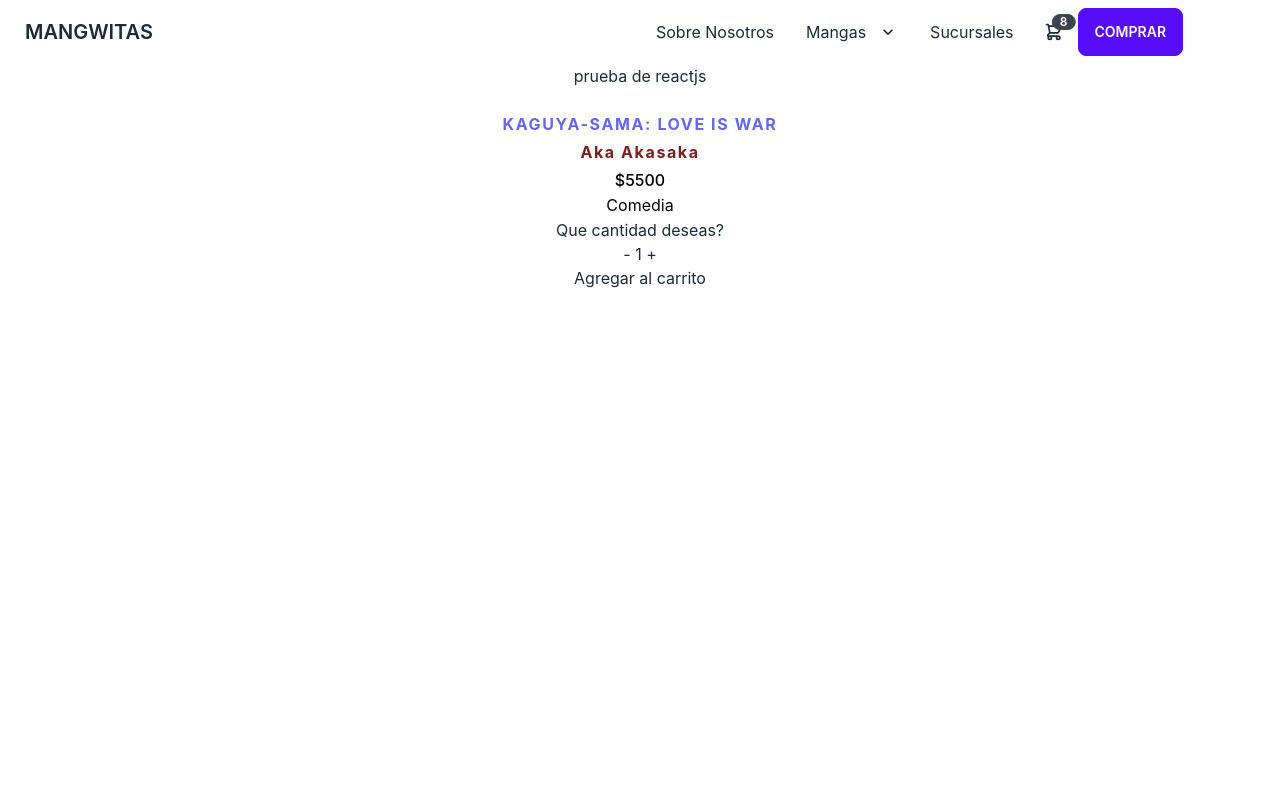
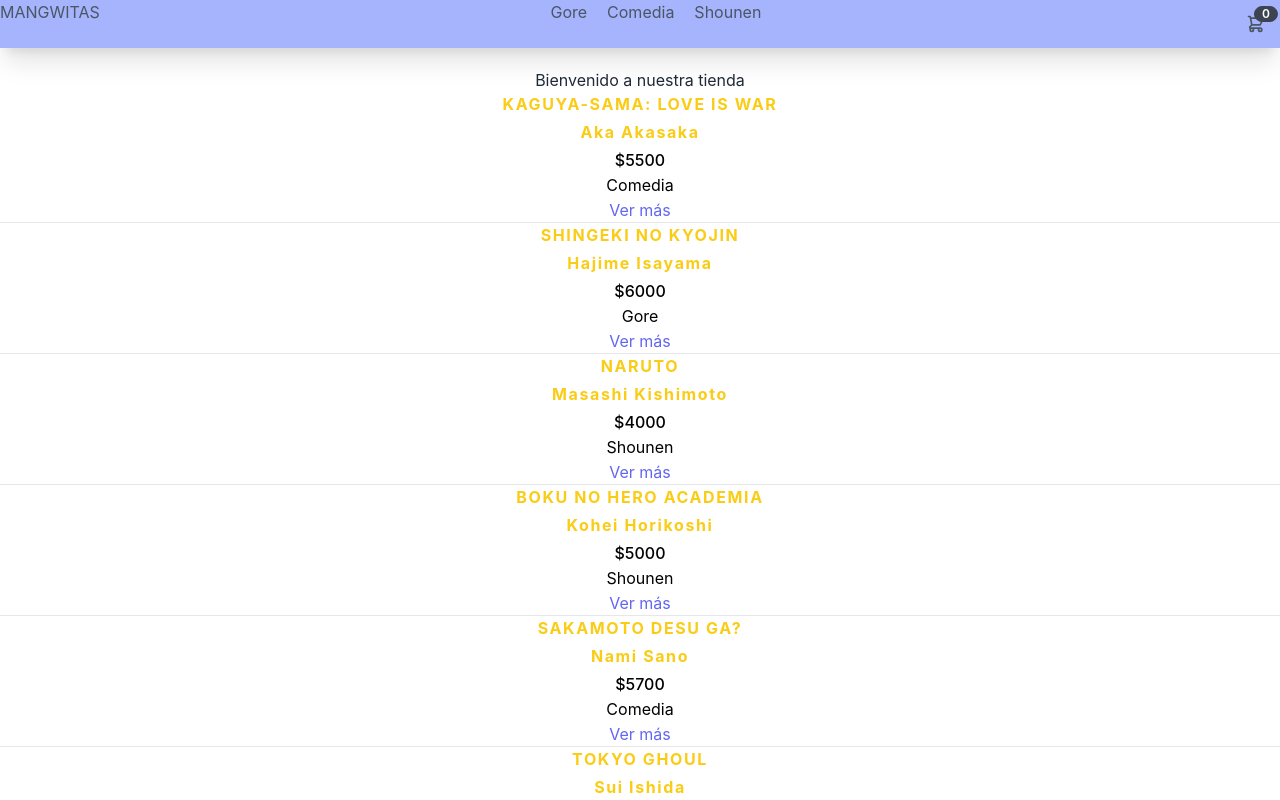
Before and after one commit to NahuelMoyano/RJ-31160-NM, a React (Create React App) app: page / in a window 1280 px wide. Shown: the top 800 px of the page. Built offline with nearby package versions, Linux system fonts and the light colour scheme.

Commit message:
Primer Entrega Final

```diff
--- a/package.json
+++ b/package.json
@@ -11,6 +11,7 @@
     "react": "^18.0.0",
     "react-bootstrap": "^2.2.3",
     "react-dom": "^18.0.0",
+    "react-router-dom": "^6.3.0",
     "react-scripts": "5.0.0",
     "web-vitals": "^2.1.4"
   },
--- a/src/App.js
+++ b/src/App.js
@@ -1,16 +1,20 @@
-import logo from './logo.svg';
 import './App.css';
-import NavBar from './componentes/NavBar';
 import ItemListContainer from './componentes/ItemListContainer';
 import ItemDetailContainer from './componentes/ItemDetailContainer';
+import { BrowserRouter, Route, Routes} from "react-router-dom"
+import NavBar from './componentes/NavBar';
 
 function App() {
   return (
     <div className="App">
-      <NavBar/>
-      <h1>prueba de reactjs</h1><br/>
-      {/* <ItemListContainer  titulo= "Hola Mundo"/> */}
-      <ItemDetailContainer/>
+      <BrowserRouter>
+        <NavBar/>
+        <Routes>
+          <Route path= "/" element= { <ItemListContainer titulo="Bienvenido a nuestra tienda" /> } />
+          <Route path= "/category/:categoryid" element=  { <ItemListContainer titulo="Categorias de productos"/> } />
+          <Route path= "/manga/:itemid" element= {<ItemDetailContainer id= {3} />} />
+        </Routes>
+      </BrowserRouter>
     </div>
   );
 }
--- a/src/componentes/CardWidget.js
+++ b/src/componentes/CardWidget.js
@@ -6,18 +6,9 @@
       <label tabindex="0" className="btn btn-ghost btn-circle">
         <div className="indicator">
           <svg xmlns="http://www.w3.org/2000/svg" className="h-5 w-5" fill="none" viewBox="0 0 24 24" stroke="currentColor"><path stroke-linecap="round" stroke-linejoin="round" stroke-width="2" d="M3 3h2l.4 2M7 13h10l4-8H5.4M7 13L5.4 5M7 13l-2.293 2.293c-.63.63-.184 1.707.707 1.707H17m0 0a2 2 0 100 4 2 2 0 000-4zm-8 2a2 2 0 11-4 0 2 2 0 014 0z" /></svg>
-          <span className="badge badge-sm indicator-item">8</span>
+          <span className="badge badge-sm indicator-item">0</span>
         </div>
       </label>
-      <div tabindex="0" className="mt-3 card card-compact dropdown-content w-52 bg-base-100 shadow">
-        <div className="card-body">
-          <span className="font-bold text-lg">8 Items</span>
-          <span className="text-info">Subtotal: $999</span>
-          <div className="card-actions">
-            <button className="btn btn-primary btn-block">View cart</button>
-          </div>
-        </div>
-      </div>
     </div>
   )
 }
--- a/src/componentes/Item.js
+++ b/src/componentes/Item.js
@@ -1,4 +1,5 @@
 import React from "react";
+import { Link } from 'react-router-dom'
 
 const Item=({productos})=>{
   return(
@@ -14,9 +15,9 @@
           <h2>${productos.precio}</h2>
         </span>
         <p className="leading-relaxed text-black">{productos.categoria}</p>
-        <button className="text-indigo-500 inline-flex items-center">
+        <Link to= {`/item/${productos.id}`}  className="text-indigo-500 inline-flex items-center">
           Ver más
-        </button>
+        </Link>
         <hr/>
       </div>
     </div>
--- a/src/componentes/ItemDetailContainer.js
+++ b/src/componentes/ItemDetailContainer.js
@@ -1,22 +1,28 @@
-import React, { useEffect, useState } from 'react'
-import productos from '../data/productos'
+import React, { useEffect, useState } from 'react';
+import { useParams } from 'react-router-dom';
+import productos from '../data/productos';
 import ItemDetail from './ItemDetail';
 
-function getProducto() {
-  return new Promise ( (resolve, reject) => {
-    setTimeout(() => {
-      resolve (productos);
-      }, 1000);
+function getProducto(id){
+  return new Promise( (resolve, reject) =>{
+    setTimeout (() =>{
+      const productoFound = productos.find( (producto) =>{
+        return parseInt(id) === producto.id
+      })
+      resolve(productoFound);
+   }, 700);
   });
 }
 
-function ItemDetailContainer () {
+function ItemListContainer () {
   const [producto, setProducto] = useState([])
+  const { itemid } = useParams ();
   useEffect( () =>{
-    getProducto().then (respuestaPromise => {
-      setProducto (respuestaPromise[0])
+    getProducto(itemid).then (respuestaPromise => {
+      setProducto (respuestaPromise)
     })
-  }, [])
+  }, [itemid])
+
   return (
     <div>
       <ItemDetail producto={producto}/>
@@ -24,4 +30,4 @@
   )
 }
 
-export default ItemDetailContainer;
+export default ItemListContainer;
--- a/src/componentes/ItemListContainer.js
+++ b/src/componentes/ItemListContainer.js
@@ -1,22 +1,32 @@
 import React, { useEffect, useState } from 'react'
 import productos from '../data/productos'
 import ItemList from './ItemList';
+import { useParams } from 'react-router-dom'
 
-function getProductos() {
+function getProductos(categoryid) {
   return new Promise ( (resolve, reject) => {
     setTimeout(() => {
-      resolve (productos);
-      }, 1000);
+      if (categoryid){
+        const arrayFiltered = productos.filter ( (producto) => {
+          return producto.categoria === categoryid
+        })
+        resolve (arrayFiltered)
+      } else {
+        resolve (productos);
+      }
+      }, 700);
   });
 }
 
 function ItemListContainer ( props ) {
   const [productos, setProductos] = useState([])
+  const categoryid = useParams().categoryid;
+
   useEffect( () =>{
-    getProductos().then (respuestaPromise => {
+    getProductos(categoryid).then (respuestaPromise => {
       setProductos (respuestaPromise)
     })
-  }, [])
+  }, [categoryid])
   return (
     <div>
       <h1>{props.titulo}</h1>
--- a/src/componentes/NavBar.js
+++ b/src/componentes/NavBar.js
@@ -1,56 +1,25 @@
-import React from 'react'
-import CardWidget from './CardWidget'
+import React from 'react';
+import { Link } from 'react-router-dom';
+import CardWidget from './CardWidget';
 
-const NavBar = () => {
-  return (
-    <div className="navbar">
-        <div className="navbar-start">
-          <div className="dropdown">
-            <label tabindex="0" className="btn btn-ghost lg:hidden">
-              <svg xmlns="http://www.w3.org/2000/svg" className="h-5 w-5" fill="none" viewBox="0 0 24 24" stroke="currentColor"><path stroke-linecap="round" stroke-linejoin="round" stroke-width="2" d="M4 6h16M4 12h8m-8 6h16" /></svg>
-            </label>
-            <ul tabindex="0" className="menu menu-compact dropdown-content mt-3 p-2 shadow bg-base-100 rounded-box w-52">
-              <li><a>Sobre Nosotros</a></li>
-              <li tabindex="0">
-                <a className="justify-between">
-                  Mangas
-                  <svg className="fill-current" xmlns="http://www.w3.org/2000/svg" width="24" height="24" viewBox="0 0 24 24"><path d="M8.59,16.58L13.17,12L8.59,7.41L10,6L16,12L10,18L8.59,16.58Z"/></svg>
-                </a>
-                <ul className="p-2">
-                    <li><a>Comedia</a></li>
-                    <li><a>Gore</a></li>
-                    <li><a>Psicologico</a></li>
-                    <li><a>Shonen</a></li>
+function NavBar () {
+    return(
+        <header className="bg-indigo-300 container-fluid shadow-xl text-gray-600 body-font mb-5">
+            <nav className="flex justify-between">
+                <h2>MANGWITAS</h2>
+                <ul>
+                    <li>
+                        <Link to="/category/Gore" className="mr-5 hover:text-gray-900">Gore</Link>
+                        <Link to="/category/Comedia" className="mr-5 hover:text-gray-900">Comedia</Link>
+                        <Link to="/category/Shounen" className="mr-5 hover:text-gray-900">Shounen</Link>
+                    </li>
                 </ul>
-              </li>
-              <li><a>Sucursales</a></li>
-            </ul>
-          </div>
-          <a className="btn btn-ghost normal-case text-xl">MANGWITAS</a>
-        </div>
-        <div className="navbar-center hidden lg:flex">
-          <ul className="menu menu-horizontal p-0">
-            <li><a>Sobre Nosotros</a></li>
-            <li tabindex="0">
-              <a>
-                Mangas
-                <svg className="fill-current" xmlns="http://www.w3.org/2000/svg" width="20" height="20" viewBox="0 0 24 24"><path d="M7.41,8.58L12,13.17L16.59,8.58L18,10L12,16L6,10L7.41,8.58Z"/></svg>
-              </a>
-              <ul className="p-2">
-                <li><a>Comedia</a></li>
-                <li><a>Gore</a></li>
-                <li><a>Psicologico</a></li>
-                <li><a>Shonen</a></li>
-              </ul>
-            </li>
-            <li><a>Sucursales</a></li>
-          </ul>
-        </div>
-        <div classNameName="navbar-end">
-          <CardWidget/>
-          <a className="btn btn-primary">Comprar</a>
-        </div>
-    </div>
-  )
+                <div>
+                    <CardWidget/>
+                </div>
+            </nav>
+        </header>
+    )
 }
-export default NavBar
+
+export default NavBar;
```
Also changed, not shown: 2 other files (tests, documents, lock files or other folders).
